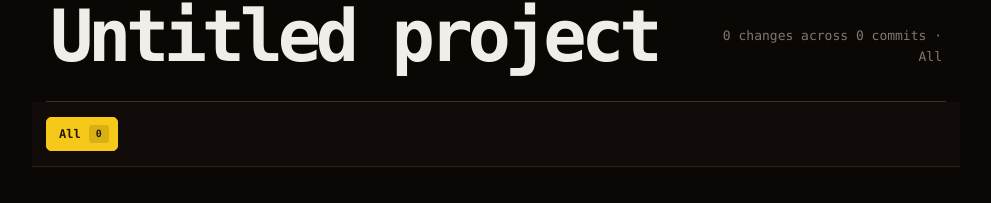
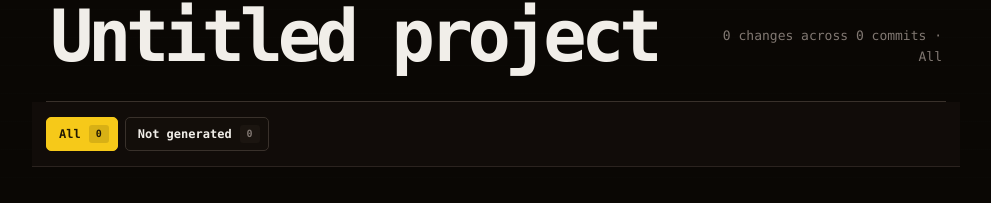
Before and after one commit to booi-gg/whatijustdid, a React app in the folder apps/viewer/: page / in a window 1280 px wide. Shown: the part 131-334 px from the top of the page, without its empty margins (144-1135 px from the left). Built offline with nearby package versions, Linux system fonts and the light colour scheme; the HTML template or start-up script is replaced by a standard one.

Commit message:
feat(viewer): filter commits without changelogs (#47)

```diff
--- a/apps/viewer/src/viewer/ProjectFilters.tsx
+++ b/apps/viewer/src/viewer/ProjectFilters.tsx
@@ -1,23 +1,70 @@
 interface ProjectFiltersProps {
   activeProject: string;
+  missingChangelogCount: number;
   projectCounts: ReadonlyMap<string, number>;
   projectNames: string[];
+  showMissingOnly: boolean;
+  onMissingSelect: () => void;
   onSelect: (project: string) => void;
 }
 
 export function ProjectFilters({
   activeProject,
+  missingChangelogCount,
   projectCounts,
   projectNames,
+  showMissingOnly,
+  onMissingSelect,
   onSelect,
 }: ProjectFiltersProps) {
+  const [allProject, ...specificProjects] = projectNames;
+
   return (
     <nav
       className="no-scrollbar flex gap-[7px] overflow-x-auto"
-      aria-label="Filter changes by project"
+      aria-label="Filter commits"
     >
-      {projectNames.map((project) => {
-        const isActive = project === activeProject;
+      {allProject ? (
+        <FilterButton
+          count={projectCounts.get(allProject) ?? 0}
+          isActive={!showMissingOnly && allProject === activeProject}
+          label={allProject}
+          onClick={() => onSelect(allProject)}
+        />
+      ) : null}
+      <FilterButton
+        count={missingChangelogCount}
+        isActive={showMissingOnly}
+        label="Not generated"
+        onClick={onMissingSelect}
+      />
+      {specificProjects.length > 0 ? (
+        <span
+          className="mx-1 my-1 h-[26px] w-px shrink-0 bg-line-strong"
+          aria-hidden="true"
+        />
+      ) : null}
+      {specificProjects.map((project) => (
+        <FilterButton
+          count={projectCounts.get(project) ?? 0}
+          isActive={!showMissingOnly && project === activeProject}
+          key={project}
+          label={project}
+          onClick={() => onSelect(project)}
+        />
+      ))}
+    </nav>
+  );
+}
+
+interface FilterButtonProps {
+  count: number;
+  isActive: boolean;
+  label: string;
+  onClick: () => void;
+}
+
+function FilterButton({ count, isActive, label, onClick }: FilterButtonProps) {
   return (
     <button
       className={`inline-flex min-h-[34px] shrink-0 cursor-pointer items-center gap-2 rounded-[5px] border px-2 py-[7px] pl-3 text-xs font-[680] transition-colors ${
@@ -27,10 +74,9 @@ export function ProjectFilters({
       }`}
       type="button"
       aria-pressed={isActive}
-            key={project}
-            onClick={() => onSelect(project)}
+      onClick={onClick}
     >
-            {project}
+      {label}
       <span
         className={`min-w-5 rounded-[3px] px-[5px] py-0.5 text-center text-[10px]/[1.4] font-bold ${
           isActive
@@ -38,11 +84,8 @@ export function ProjectFilters({
             : "bg-[oklch(0.2_0.013_60)] text-muted"
         }`}
       >
-              {projectCounts.get(project) ?? 0}
+        {count}
       </span>
     </button>
   );
-      })}
-    </nav>
-  );
 }
--- a/apps/viewer/src/viewer/ViewerApp.tsx
+++ b/apps/viewer/src/viewer/ViewerApp.tsx
@@ -19,19 +19,34 @@ interface ViewerAppProps {
 
 export function ViewerApp({ model }: ViewerAppProps) {
   const [activeProject, setActiveProject] = useState("All");
+  const [showMissingOnly, setShowMissingOnly] = useState(false);
   const [currentPage, setCurrentPage] = useState(1);
   const [commitsPerPage, setCommitsPerPage] = useState(
     () => readViewerPreferences(model.viewerLimit).commitsPerPage,
   );
   const page = useMemo(
-    () => selectViewerPage(model, activeProject, currentPage, commitsPerPage),
-    [activeProject, commitsPerPage, currentPage, model],
+    () =>
+      selectViewerPage(
+        model,
+        activeProject,
+        currentPage,
+        commitsPerPage,
+        showMissingOnly,
+      ),
+    [activeProject, commitsPerPage, currentPage, model, showMissingOnly],
   );
   const { dismissHighlight, generatedHighlights, scrollTargetSha } =
     useGeneratedCommitSession(model.groups);
 
   function handleProjectSelect(project: string) {
     setActiveProject(project);
+    setShowMissingOnly(false);
+    setCurrentPage(1);
+  }
+
+  function handleMissingSelect() {
+    setActiveProject("All");
+    setShowMissingOnly(true);
     setCurrentPage(1);
   }
 
@@ -59,8 +74,11 @@ export function ViewerApp({ model }: ViewerAppProps) {
       <div className="sticky top-0 z-10 -mx-3.5 mb-[38px] border-b border-line-strong/65 bg-surface/92 px-3.5 py-[15px] backdrop-blur-[14px]">
         <ProjectFilters
           activeProject={activeProject}
+          missingChangelogCount={page.missingChangelogCount}
           projectCounts={page.projectCounts}
           projectNames={model.projectNames}
+          showMissingOnly={showMissingOnly}
+          onMissingSelect={handleMissingSelect}
           onSelect={handleProjectSelect}
         />
       </div>
@@ -73,7 +91,10 @@ export function ViewerApp({ model }: ViewerAppProps) {
             scrollTargetSha={scrollTargetSha}
           />
         ) : (
-          <EmptyState activeProject={activeProject} />
+          <EmptyState
+            activeProject={activeProject}
+            showMissingOnly={showMissingOnly}
+          />
         )}
         <Pagination
           currentPage={page.currentPage}
@@ -86,16 +107,24 @@ export function ViewerApp({ model }: ViewerAppProps) {
   );
 }
 
-function EmptyState({ activeProject }: { activeProject: string }) {
+interface EmptyStateProps {
+  activeProject: string;
+  showMissingOnly: boolean;
+}
+
+function EmptyState({ activeProject, showMissingOnly }: EmptyStateProps) {
   return (
     <div className="rounded-lg border border-dashed border-line-strong bg-surface/60 px-6 py-12 text-center text-muted">
       <strong className="mb-2 block text-[15px]/[1.3] font-bold text-ink">
-        {activeProject === "All"
-          ? "No recorded changes yet"
-          : `No changes for ${activeProject}`}
+        {showMissingOnly
+          ? "No commits need a changelog"
+          : activeProject === "All"
+            ? "No recorded changes yet"
+            : `No changes for ${activeProject}`}
       </strong>
-      Commit with the changelog hooks installed; this view refreshes
-      automatically.
+      {showMissingOnly
+        ? "All listed commits already have generated changelogs."
+        : "Commit with the changelog hooks installed; this view refreshes automatically."}
     </div>
   );
 }
--- a/apps/viewer/src/viewer/selectViewerPage.ts
+++ b/apps/viewer/src/viewer/selectViewerPage.ts
@@ -7,6 +7,7 @@ export interface ViewerPage {
   currentPage: number;
   databaseSize: string | null;
   days: ViewerDay[];
+  missingChangelogCount: number;
   pageCount: number;
   projectCounts: ReadonlyMap<string, number>;
   summary: string;
@@ -17,9 +18,11 @@ export function selectViewerPage(
   activeProject: string,
   requestedPage: number,
   commitsPerPage: number,
+  showMissingOnly = false,
 ): ViewerPage {
   const visibleGroups = model.groups
     .filter((group) => matchesProject(group, activeProject))
+    .filter((group) => !showMissingOnly || isMissingChangelog(group))
     .slice()
     .sort((left, right) => dateValue(right.date) - dateValue(left.date));
   const pageCount = Math.max(
@@ -43,6 +46,7 @@ export function selectViewerPage(
     days: groupByDay(
       visibleGroups.slice(pageStart, pageStart + commitsPerPage),
     ),
+    missingChangelogCount: model.groups.filter(isMissingChangelog).length,
     pageCount,
     projectCounts: new Map(
       model.projectNames.map((project) => [
@@ -50,8 +54,14 @@ export function selectViewerPage(
         model.groups.filter((group) => matchesProject(group, project)).length,
       ]),
     ),
-    summary: `${entryCount} ${entryCount === 1 ? "change" : "changes"} across ${visibleGroups.length} ${visibleGroups.length === 1 ? "commit" : "commits"} · ${activeProject}`,
+    summary: showMissingOnly
+      ? `${visibleGroups.length} ${visibleGroups.length === 1 ? "commit needs" : "commits need"} a generated changelog`
+      : `${entryCount} ${entryCount === 1 ? "change" : "changes"} across ${visibleGroups.length} ${visibleGroups.length === 1 ? "commit" : "commits"} · ${activeProject}`,
   };
+}
+
+function isMissingChangelog(group: ViewerGroup) {
+  return (group.status ?? "ready") !== "ready";
 }
 
 function matchesProject(group: ViewerGroup, project: string) {
```
Also changed, not shown: packages/whatijustdid/assets/whatijustdid.css, packages/whatijustdid/assets/whatijustdid.js. Lines whose indentation alone changed are shown as unchanged.
